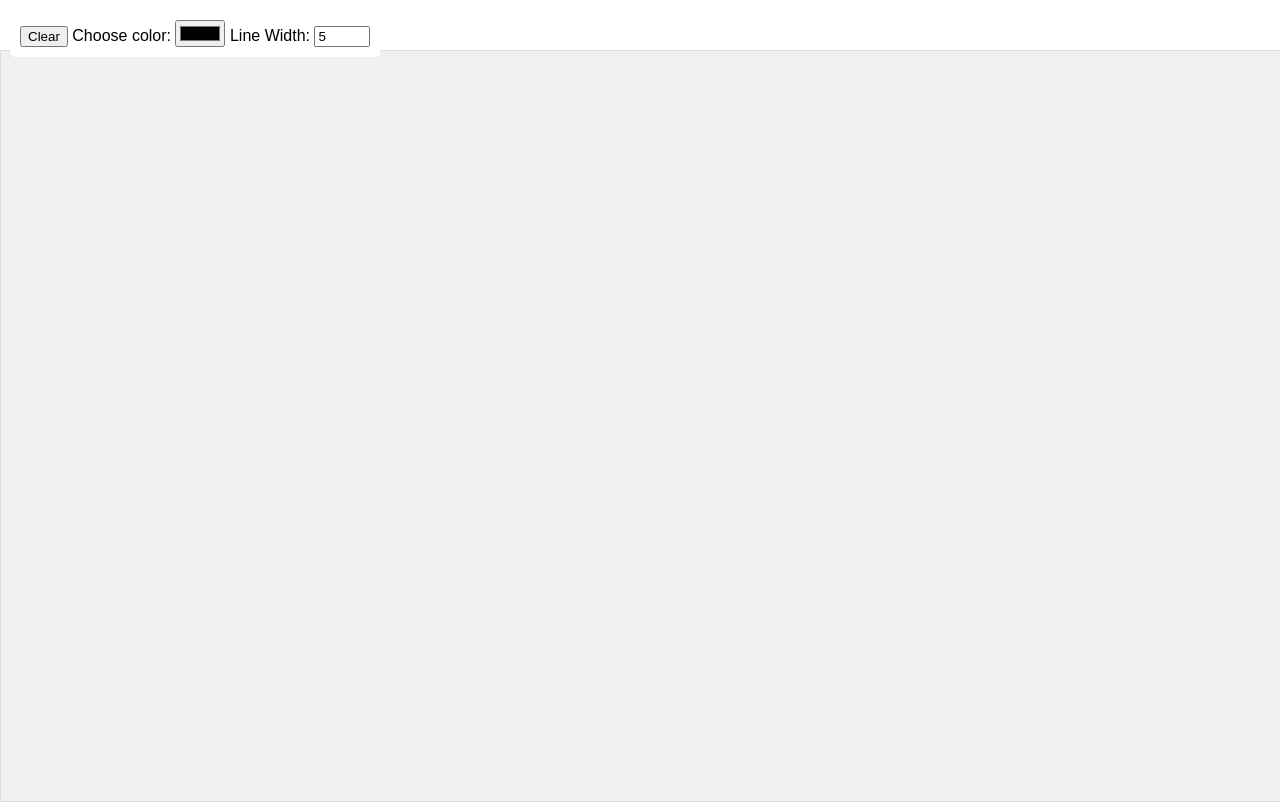
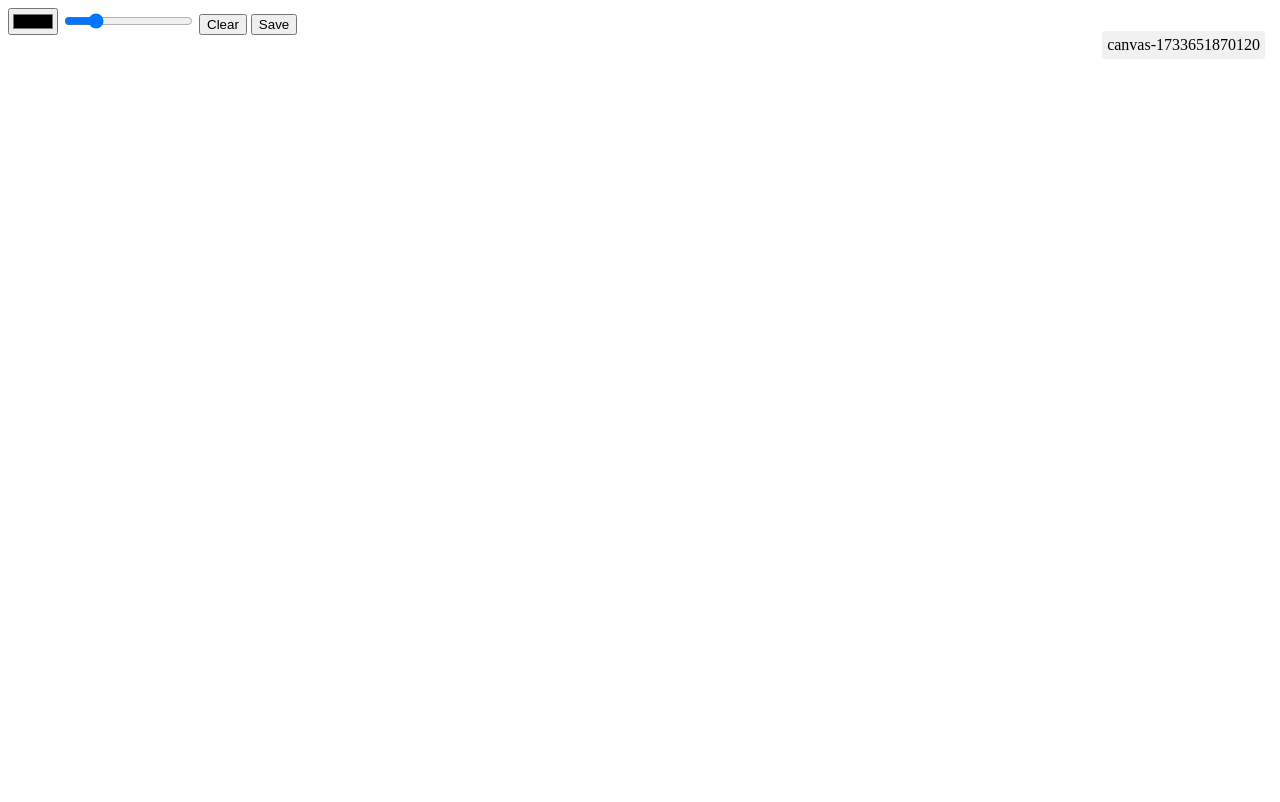
Before and after one commit to Sa-So/whiteboard, a website: page index.html in a window 1280 px wide. Both pictures are taken after a click on the button "Clear". Drawn offline with Linux system fonts and the light colour scheme.

Commit message:
add save functionality

```diff
--- a/index.html
+++ b/index.html
@@ -3,23 +3,36 @@
   <head>
     <meta charset="UTF-8" />
     <meta name="viewport" content="width=device-width, initial-scale=1.0" />
-    <title>Whiteboard App</title>
-    <link rel="stylesheet" href="./styles.css" />
+    <title>Canvas Whiteboard</title>
+    <style>
+      #canvasList {
+        position: absolute;
+        top: 10px;
+        right: 10px;
+        list-style-type: none;
+        padding: 0;
+      }
+      #canvasList li {
+        cursor: pointer;
+        margin: 5px;
+        padding: 5px;
+        background-color: #f1f1f1;
+        border-radius: 3px;
+      }
+      #canvasList li:hover {
+        background-color: #ddd;
+      }
+    </style>
   </head>
   <body>
-    <div id="toolbar">
+    <div>
+      <input type="color" id="colorPicker" />
+      <input type="range" id="lineWidth" min="1" max="20" value="5" />
       <button id="clearButton">Clear</button>
-      <label for="colorPicker">Choose color:</label>
-      <input type="color" id="colorPicker" value="#000000" />
-      <label for="lineWidth">Line Width:</label>
-      <input type="number" id="lineWidth" value="5" min="1" max="50" />
+      <button id="saveButton">Save</button>
     </div>
+    <ul id="canvasList"></ul>
     <canvas id="whiteboard"></canvas>
-    <!-- <script
-      src="https://cdn.socket.io/4.8.1/socket.io.min.js"
-      integrity="sha384-mkQ3/7FUtcGyoppY6bz/PORYoGqOl7/aSUMn2ymDOJcapfS6PHqxhRTMh1RR0Q6+"
-      crossorigin="anonymous"
-    ></script> -->
-    <script defer src="script.js"></script>
+    <script src="script.js"></script>
   </body>
 </html>
--- a/script.js
+++ b/script.js
@@ -1,5 +1,3 @@
-// script.js
-
 const canvas = document.getElementById("whiteboard");
 const ctx = canvas.getContext("2d");
 
@@ -15,6 +13,7 @@ let color = "#000000"; // Default color
 let lineWidth = 5; // Default line width
 let drawingWithoutMouseDown = false; // New flag to track "drawing without mousedown"
 let history = []; // History stack to store drawing actions
+let currentCanvasId = null; // Keep track of the current canvas' ID
 
 // Event listeners
 canvas.addEventListener("mousedown", startDrawing);
@@ -121,6 +120,7 @@ document.getElementById("lineWidth").addEventListener("input", (event) => {
 document.getElementById("clearButton").addEventListener("click", () => {
   ctx.clearRect(0, 0, canvas.width, canvas.height);
   history = []; // Clear the drawing history as well
+  saveCanvas(); // Save the cleared canvas
 });
 
 // Undo function triggered by Ctrl+Z
@@ -146,3 +146,44 @@ function redrawCanvas() {
     ctx.stroke();
   }
 }
+
+// Save the current canvas history to localStorage
+function saveCanvas() {
+  if (currentCanvasId === null) {
+    currentCanvasId = `canvas-${Date.now()}`; // Generate a unique ID for the canvas
+  }
+  localStorage.setItem(currentCanvasId, JSON.stringify(history)); // Store history in localStorage
+  updateCanvasList(); // Update the canvas list
+}
+
+// Load the selected canvas from localStorage
+function loadCanvas(canvasId) {
+  const storedHistory = localStorage.getItem(canvasId);
+  if (storedHistory) {
+    history = JSON.parse(storedHistory);
+    currentCanvasId = canvasId;
+    redrawCanvas(); // Redraw the loaded canvas
+  }
+}
+
+// Create a list of saved canvases
+function updateCanvasList() {
+  const canvasList = document.getElementById("canvasList");
+  canvasList.innerHTML = ""; // Clear the list
+  for (const key in localStorage) {
+    if (key.startsWith("canvas-")) {
+      const listItem = document.createElement("li");
+      listItem.textContent = key;
+      listItem.addEventListener("click", () => loadCanvas(key));
+      canvasList.appendChild(listItem);
+    }
+  }
+}
+
+// Initialize the canvas list when the page loads
+document.addEventListener("DOMContentLoaded", () => {
+  updateCanvasList();
+});
+
+// Event listener to save the canvas when the user selects a "Save" button or menu item
+document.getElementById("saveButton").addEventListener("click", saveCanvas);
```
